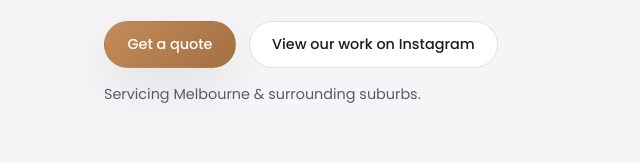
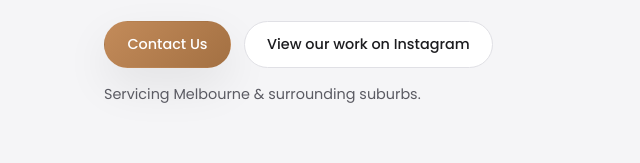
Before and after one commit to Ealise611/E-J_Stone_Works_Web_Project, a plain HTML site: page index.html in a window 1280 px wide. Shown: the part 517-680 px from the top of the page, 0-640 px from the left. Drawn offline with Linux system fonts and the light colour scheme.

Commit message:
change to contact us, not get a quote

```diff
--- a/index.html
+++ b/index.html
@@ -84,7 +84,7 @@
             </p>
 
             <div class="hero-actions">
-              <a href="#contact" class="btn primary">Get a quote</a>
+              <a href="#contact" class="btn primary">Contact Us</a>
               <a
                 href="https://www.instagram.com/ejstoneworks.melbourne/"
                 class="btn secondary"
```
